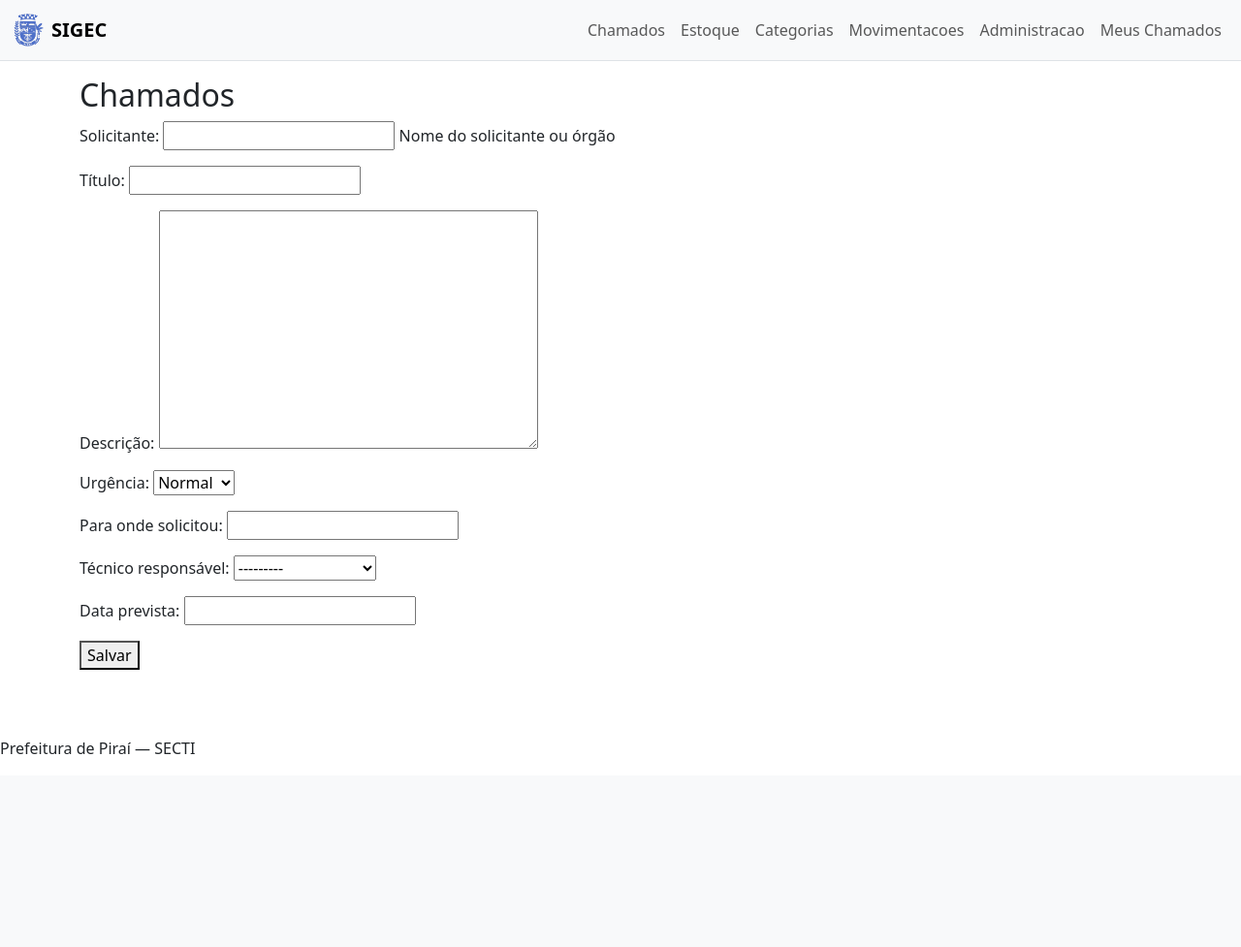
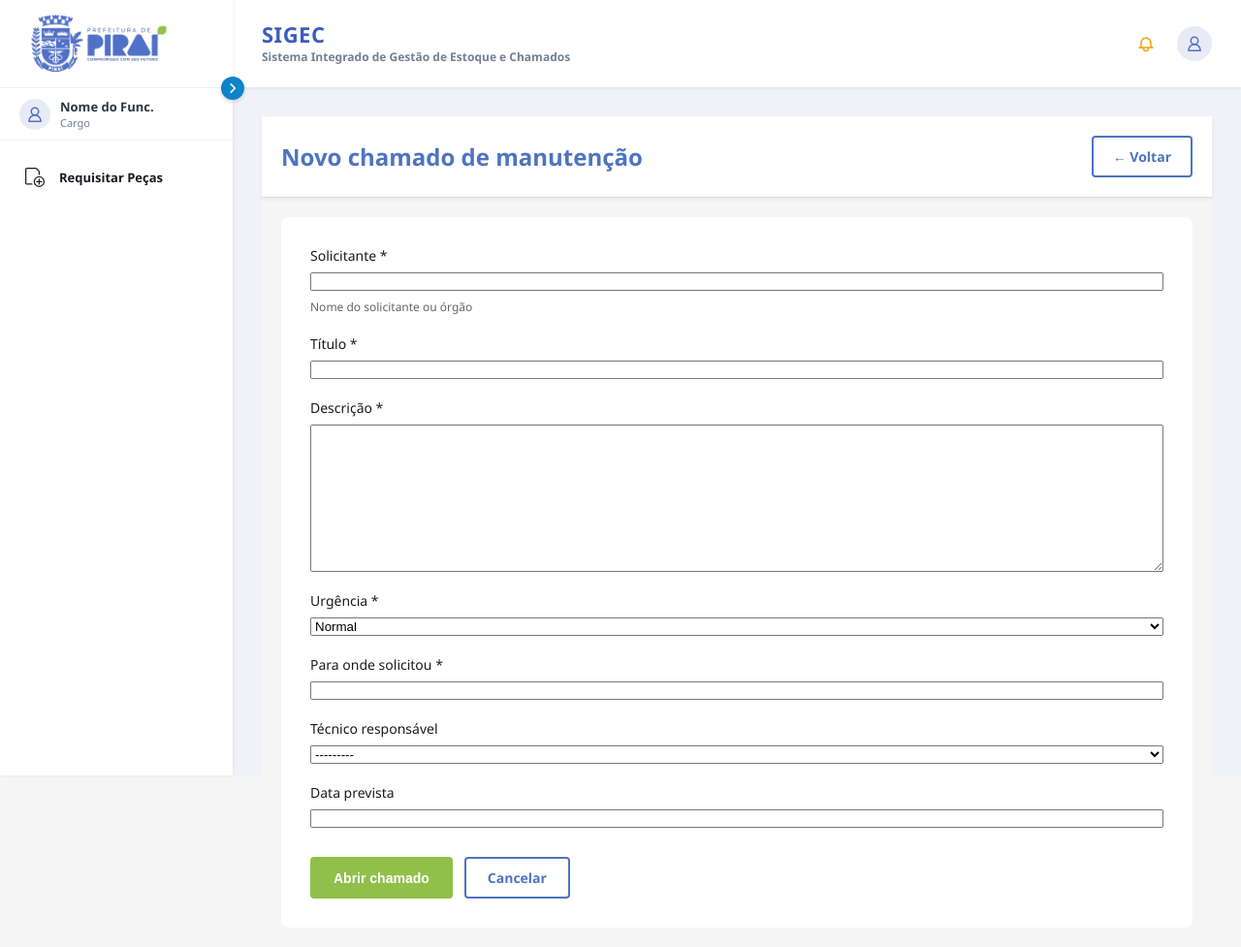
Before and after one commit to Kaiqapenas/chamados_smcti_pirai, a Django app: page /chamados/adicionar/ in a window 1280 px wide. Shown: the whole page at 97% size. Before the commit the page ends 778 px from the top, so only its background shows below. Run offline with Django 5.2, Linux system fonts and the light colour scheme; a user stored in the database is signed in; tables that the repository leaves empty hold one stand-in row (values such as "Sample post").

Commit message:
Refatora views e modelos para incluir novos perfis de usuário e otimiza a página inicial dos chamados

```diff
--- a/apps/chamados/views.py
+++ b/apps/chamados/views.py
@@ -159,8 +159,13 @@ class ItemChamadoDeleteView(LoginRequiredMixin, DeleteView):
 
 from django.views.generic import TemplateView
 
-class IndexPageView(TemplateView):
+class IndexPageView(LoginRequiredMixin, ListView):
+    model = Chamado
     template_name = "chamados/index.html"
+    context_object_name = "chamados"
+
+    def get_queryset(self):
+        return Chamado.objects.select_related("tecnico", "usuario").prefetch_related("itens")[:10]
 
 class CadastroPageView(TemplateView):
     template_name = "chamados/cadastro.html"
--- a/apps/core/models.py
+++ b/apps/core/models.py
@@ -27,17 +27,47 @@ class UserManager(BaseUserManager):
 
         return self.create_user(matricula=matricula, password=password, **extra_fields)
 
+class PerfilUsuario(models.Model):
+    """Tabela dos 4 perfis do MVP """
 
+    class Tipo(models.TextChoices):
+        SOLICITANTE   = "SO", "Solicitante"
+        ALMOXARIFE    = "AL", "Almoxarife"
+        TECNICO       = "TE", "Técnico"
+        ADMINISTRADOR = "AD", "Administrador"
+
+    tipo = models.CharField(
+        "Tipo",
+        max_length=2,
+        choices=Tipo.choices,
+        unique=True,
+    )
+
+    class Meta:
+        verbose_name = "Perfil"
+        verbose_name_plural = "Perfis"
+
+    def __str__(self):
+        return self.get_tipo_display()
 class User(AbstractUser):
+
     username = None
     matricula = models.CharField(max_length=30, unique=True)
     telefone = models.CharField(max_length=30, blank=True, null=True)
     setor = models.CharField("Setor", max_length=100, blank=True, null=True)
     ativo = models.BooleanField("Ativo", default=True)
 
+    # um usuário pode ter multiplos perfis (Carlos = Almoxarife + Solicitante)
+
+    perfis = models.ManyToManyField(
+        "PerfilUsuario",
+        blank=True,
+        related_name="usuarios",
+        verbose_name="Perfis"
+    )
+
     USERNAME_FIELD = "matricula"
     REQUIRED_FIELDS = []
-
     objects = UserManager()
 
     class Meta:
@@ -46,6 +76,20 @@ class User(AbstractUser):
 
     def __str__(self):
         return f"{self.matricula} - {self.first_name}"
+
+        # Helpers de permissão — usados nas views e templates
+    def is_admin(self):
+        return self.perfis.filter(tipo=User.Perfil.ADMINISTRADOR).exists()
+
+    def is_tecnico(self):
+        return self.perfis.filter(tipo=User.Perfil.TECNICO).exists()
+
+    def is_almoxarife(self):
+        return self.perfis.filter(tipo=User.Perfil.ALMOXARIFE).exists()
+
+    def is_solicitante(self):
+        return self.has_perfil(PerfilUsuario.Tipo.SOLICITANTE)
+
 
 
 class TipoEvento(models.TextChoices):
--- a/templates/chamados/form.html
+++ b/templates/chamados/form.html
@@ -1,14 +1,65 @@
-{% extends "base.html" %}
+{% extends "main/mainlayout.html" %}
+{% load static %}
 
-{% block titulo %}Formulário de chamados{% endblock %}
+{% block titulo %}{% if chamado %}Editar Chamado{% else %}Novo Chamado{% endif %}{% endblock %}
+
+{% block head %}
+    <link rel="stylesheet" href="{% static 'css/style_chamados.css' %}">
+{% endblock head %}
 
 {% block conteudo %}
-    <h2>Chamados</h2>
+<div class="tickets-page">
+    <header class="tickets-header">
+        <div class="header-content">
+            <div class="header-left">
+                <h1>{% if chamado %}Editar chamado #{{ chamado.numero_protocolo }}{% else %}Novo chamado de manutenção{% endif %}</h1>
+            </div>
+            <div class="header-right">
+                <a href="{% if chamado %}{% url 'chamados:detalhe' chamado.pk %}{% else %}{% url 'chamados:lista' %}{% endif %}" class="btn-cancel" style="padding:10px 20px;">← Voltar</a>
+            </div>
+        </div>
+    </header>
 
-    <form method="post" enctype="multipart/form-data">
-        {% csrf_token %}
-        {{ form.as_p }}
-        <button type="submit">Salvar</button>
-    </form>
+    <div class="tickets-container">
+        <main class="main-content">
+            <div class="form-container">
+                <form class="ticket-form" method="POST" enctype="multipart/form-data">
+                    {% csrf_token %}
 
-{% endblock %}
+                    {% if form.non_field_errors %}
+                    <div style="background:var(--color-danger); color:white; padding:12px 16px; border-radius:4px; margin-bottom:16px; font-size:14px;">
+                        {{ form.non_field_errors }}
+                    </div>
+                    {% endif %}
+
+                    {% for field in form %}
+                    <div class="form-group {% if field.field.widget.input_type == 'textarea' %}full-width{% endif %}">
+                        <label for="{{ field.id_for_label }}">
+                            {{ field.label }}{% if field.field.required %} *{% endif %}
+                        </label>
+                        {{ field }}
+                        {% if field.errors %}
+                        <span style="color:var(--color-danger); font-size:12px; margin-top:4px; display:block;">
+                            {{ field.errors|join:", " }}
+                        </span>
+                        {% endif %}
+                        {% if field.help_text %}
+                        <span style="color:var(--color-text-secondary); font-size:12px;">{{ field.help_text }}</span>
+                        {% endif %}
+                    </div>
+                    {% endfor %}
+
+                    <div class="form-actions">
+                        <button type="submit" class="btn-submit">
+                            {% if chamado %}Salvar alterações{% else %}Abrir chamado{% endif %}
+                        </button>
+                        <a href="{% if chamado %}{% url 'chamados:detalhe' chamado.pk %}{% else %}{% url 'chamados:lista' %}{% endif %}" class="btn-cancel">
+                            Cancelar
+                        </a>
+                    </div>
+                </form>
+            </div>
+        </main>
+    </div>
+</div>
+{% endblock conteudo %}
--- a/templates/chamados/index.html
+++ b/templates/chamados/index.html
@@ -1,4 +1,4 @@
-{% extends "base.html" %}
+{% extends "main/mainlayout.html" %}
 {% load static %}
 
 {% block titulo %}SIGEC - Sistema de Chamados{% endblock %}
```
Also changed, not shown: apps/core/views.py (+18 -11 lines).
